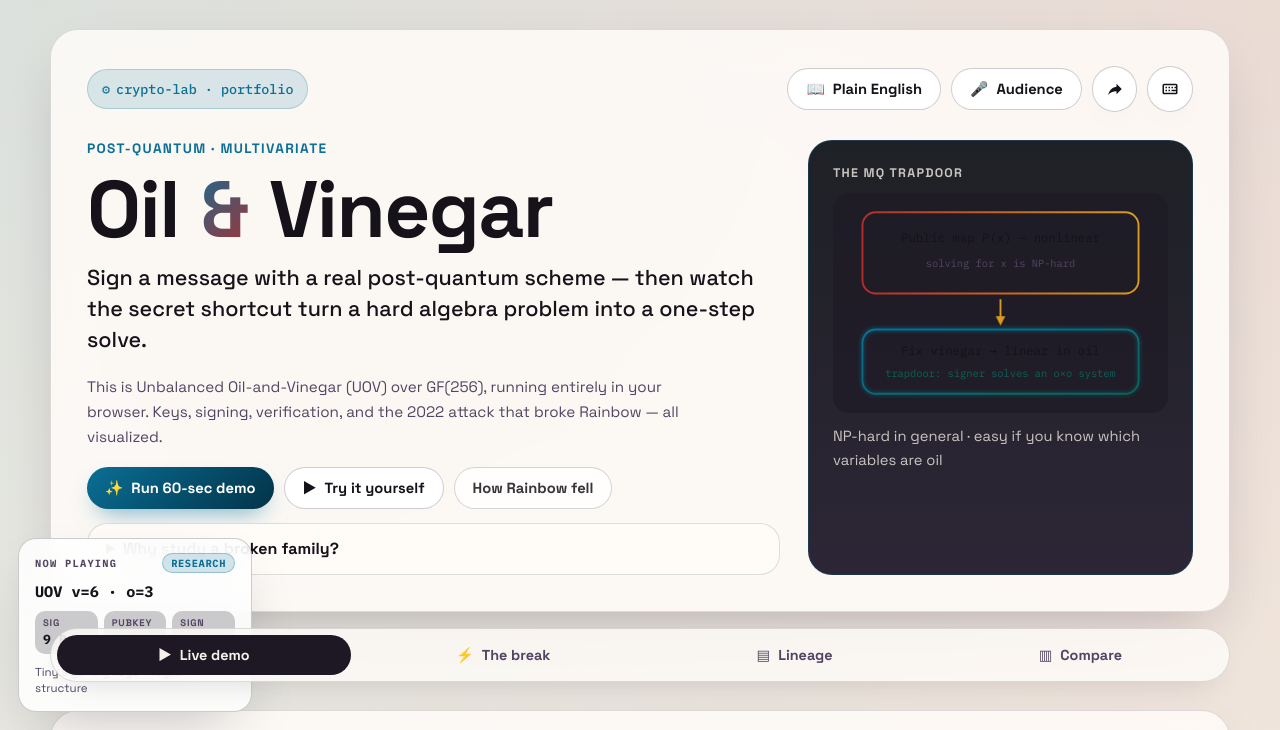
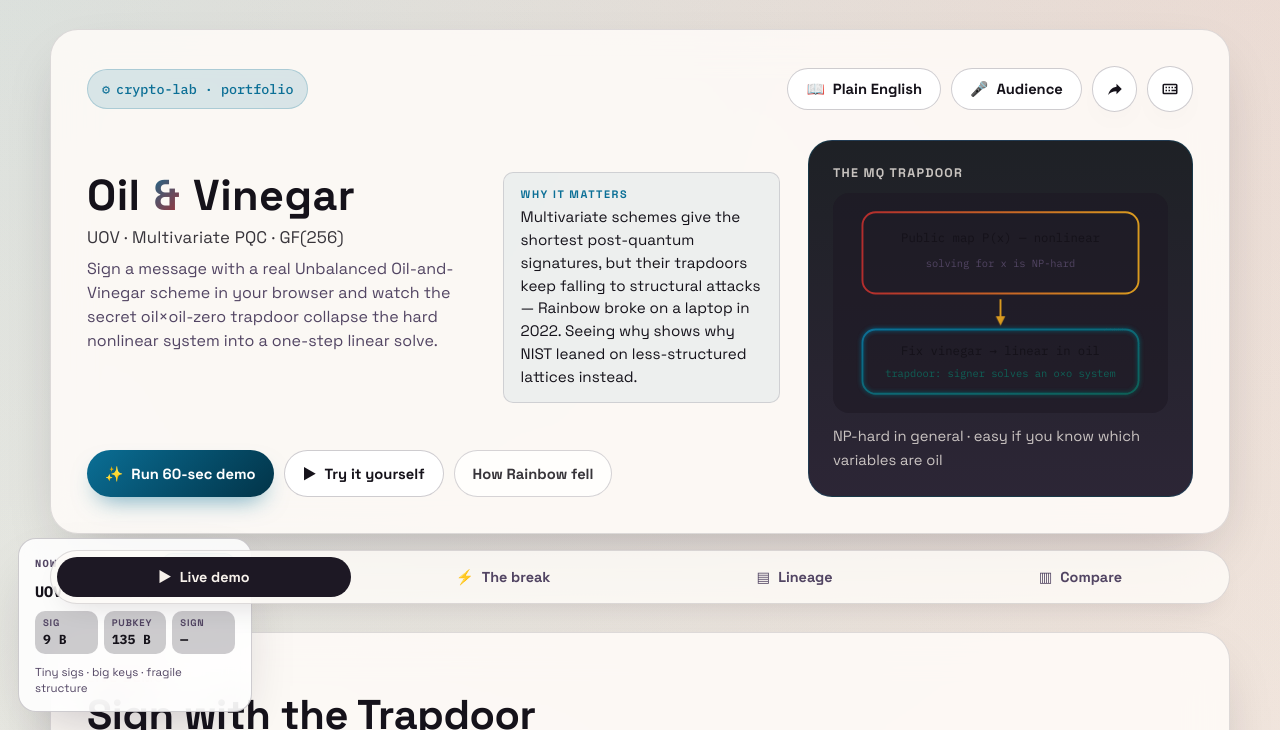
Before and after one commit to systemslibrarian/crypto-lab-multivariate, a website built with Vite: page index.html in a window 1280 px wide. Shown: the part 70-800 px from the top of the page. Built offline with nearby package versions, Linux system fonts and the light colour scheme.

Commit message:
feat: standardize hero to fleet cl-hero layout
Replace the bespoke eyebrow/oversized-title/lede/subtle-text hero copy and
the "Why study a broken family?" disclosure with the fleet cl-hero standard:
a title block (title -> spec subtitle -> one-sentence description) on the
left and a "Why it matters" box on the right, two columns on desktop and
stacked on narrow screens. Chrome/layout only — no crypto or content changes.

- Add managed cl-hero CSS block; map --text/--text-dim/--border to this lab's
  --ink-strong/--ink-soft/--line so it passes axe contrast in both themes.
- Cap the title at the x3dh-wire clamp; drop the old .hero-panel h1 sizing
  (main, 420px, audience, and print overrides) so the managed size governs.
- Keep the single <h1>, the shared cl-topbar, and all wired hero controls.

Co-Authored-By: Claude Opus 4.8 <noreply@anthropic.com>

```diff
--- a/src/extra.css
+++ b/src/extra.css
@@ -1637,18 +1637,11 @@
 [data-audience='on'] {
   font-size: 1.12em;
 }
-[data-audience='on'] .hero-panel h1 {
-  font-size: clamp(3rem, 9vw, 6rem);
-}
-[data-audience='on'] .hero-lede {
-  font-size: clamp(1.25rem, 2vw, 1.6rem);
-}
-[data-audience='on'] .hero-text--subtle {
-  display: none;
+[data-audience='on'] .cl-hero-desc {
+  font-size: clamp(1.1rem, 1.8vw, 1.35rem);
 }
 [data-audience='on'] .kbd-hint,
 [data-audience='on'] .preset-chip__params,
-[data-audience='on'] .why-details,
 [data-audience='on'] .field-help,
 [data-audience='on'] .table-hint,
 [data-audience='on'] .scripture {
@@ -2015,7 +2008,7 @@
     color: #000 !important;
     background: #f4f4f4 !important;
   }
-  .hero-panel h1 {
+  .cl-hero-title {
     font-size: 2.2rem !important;
   }
   .trapdoor-svg {
--- a/src/style.css
+++ b/src/style.css
@@ -254,15 +254,6 @@ button:disabled {
   text-transform: uppercase;
 }
 
-.hero-panel h1 {
-  margin: 0;
-  font-size: clamp(2.4rem, 7vw, 5rem);
-  line-height: 0.96;
-  letter-spacing: -0.02em;
-  color: var(--ink-strong);
-  font-weight: 700;
-}
-
 .hero-amp {
   background: linear-gradient(135deg, var(--accent), var(--accent-2));
   -webkit-background-clip: text;
@@ -271,6 +262,20 @@ button:disabled {
   font-style: italic;
   padding: 0 0.05em;
 }
+
+/* BEGIN cl-hero standard — managed, keep in sync across fleet */
+/* Theme mapping for this lab: --text -> --ink-strong, --text-dim -> --ink-soft,
+   --border -> --line. --accent already exists. */
+.cl-hero{display:flex;align-items:flex-start;justify-content:space-between;gap:clamp(1rem,4vw,3rem);flex-wrap:wrap;margin:clamp(1rem,3vw,2rem) 0 1.5rem;}
+.cl-hero-main{flex:1 1 22rem;min-width:min(100%,20rem);}
+.cl-hero-title{margin:0;font-size:clamp(1.6rem,3.8vw,2.7rem);font-weight:700;line-height:1.1;letter-spacing:.01em;color:var(--ink-strong);}
+.cl-hero-sub{margin:.4rem 0 0;font-size:clamp(.9rem,1.6vw,1.05rem);letter-spacing:.01em;opacity:.85;color:var(--ink-strong);}
+.cl-hero-desc{margin:.55rem 0 0;font-size:1rem;line-height:1.5;color:var(--ink-soft);max-width:60ch;}
+.cl-hero-why{flex:0 1 min(40%,26rem);min-width:min(100%,15rem);border:1px solid var(--line);border-radius:10px;padding:.85rem 1.05rem;background:color-mix(in oklab,var(--accent) 6%,transparent);}
+.cl-hero-why-label{display:block;font-size:.68rem;font-weight:700;letter-spacing:.14em;color:var(--accent);}
+.cl-hero-why-text{margin:.35rem 0 0;font-size:.95rem;line-height:1.5;color:var(--ink-strong);}
+@media (max-width:640px){.cl-hero{flex-direction:column;}.cl-hero-why{flex-basis:auto;width:100%;}}
+/* END cl-hero standard */
 
 .hero-text {
   max-width: 64ch;
@@ -1034,9 +1039,6 @@ a:focus-visible,
 }
 
 @media (max-width: 420px) {
-  .hero-panel h1 {
-    font-size: clamp(2rem, 11vw, 3rem);
-  }
   .hero-toolbar {
     justify-content: space-between;
   }
--- a/src/ui.ts
+++ b/src/ui.ts
@@ -295,20 +295,23 @@ function renderHero(): HTMLElement {
       </div>
     </div>
     <div class="hero-copy">
-      <p class="eyebrow">Post-Quantum · Multivariate</p>
-      <h1>Oil <span class="hero-amp" aria-hidden="true">&amp;</span><span class="sr-only">and</span> Vinegar</h1>
-      <p class="hero-lede">${dual(
-				`Sign a message with a real post-quantum scheme — then watch the secret shortcut turn a
-				hard algebra problem into a one-step solve.`,
-				`Sign a message with real post-quantum math, then watch the secret shortcut deflate
-				the puzzle into ordinary algebra.`,
-			)}</p>
-      <p class="hero-text hero-text--subtle">${dual(
-				`This is Unbalanced Oil-and-Vinegar (UOV) over GF(256), running entirely in your browser.
-				Keys, signing, verification, and the 2022 attack that broke Rainbow — all visualized.`,
-				`The whole thing — keys, signature, the 2022 break — runs in your browser. No
-				servers, no fake animation.`,
-			)}</p>
+      <header class="cl-hero">
+        <div class="cl-hero-main">
+          <h1 class="cl-hero-title">Oil <span class="hero-amp" aria-hidden="true">&amp;</span><span class="sr-only">and</span> Vinegar</h1>
+          <p class="cl-hero-sub">UOV · Multivariate PQC · GF(256)</p>
+          <p class="cl-hero-desc">${dual(
+						`Sign a message with a real Unbalanced Oil-and-Vinegar scheme in your browser and watch the secret oil×oil-zero trapdoor collapse the hard nonlinear system into a one-step linear solve.`,
+						`Sign a message with real post-quantum math in your browser, then watch the secret shortcut deflate the puzzle into ordinary algebra.`,
+					)}</p>
+        </div>
+        <aside class="cl-hero-why" aria-label="Why it matters">
+          <span class="cl-hero-why-label">WHY IT MATTERS</span>
+          <p class="cl-hero-why-text">${dual(
+						`Multivariate schemes give the shortest post-quantum signatures, but their trapdoors keep falling to structural attacks — Rainbow broke on a laptop in 2022. Seeing why shows why NIST leaned on less-structured lattices instead.`,
+						`These are the smallest post-quantum signatures, great for tiny devices — but the secret shortcut keeps turning out to be guessable, and Rainbow broke in 2022. That is why the standards bodies picked sturdier lattice math.`,
+					)}</p>
+        </aside>
+      </header>
       <div class="hero-actions">
         <button id="tour-start" class="action-button action-button--small" type="button" aria-keyshortcuts="d">
           <span aria-hidden="true">✨</span> Run 60-sec demo
@@ -320,19 +323,6 @@ function renderHero(): HTMLElement {
           How Rainbow fell
         </a>
       </div>
-      <details class="why-details">
-        <summary>${dual('Why study a broken family?', 'Why care about a system that broke?')}</summary>
-        <p>${dual(
-					`Multivariate schemes produce the shortest signatures of any post-quantum family, yet
-					their trapdoors keep falling to structural attacks. Understanding exactly how Rainbow
-					broke is the clearest way to see why NIST chose less-structured lattice assumptions for
-					its primary standards.`,
-					`These signatures are the smallest of the bunch — which is great for tiny devices.
-					But the secret-shortcut keeps turning out to be guessable. Watching exactly how
-					that happened in 2022 shows why the standards bodies picked a different, sturdier
-					math problem (lattices) for the official replacements.`,
-				)}</p>
-      </details>
     </div>
     <aside class="hero-metric-card" aria-label="How the trapdoor works">
       <p class="hero-metric-label">The MQ trapdoor</p>
```
